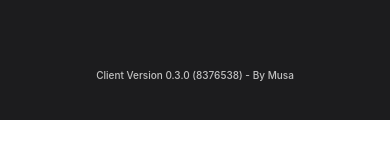
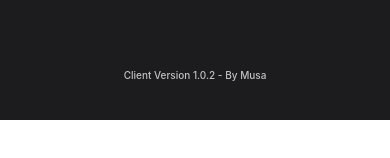
Before and after one commit to Spherrrical/CricketCounter, a React Native app: screen / in a window 390 px wide. Shown: the part 724-882 px from the top of the page. Built offline with nearby package versions, Linux system fonts and the light colour scheme.

Commit message:
fix: client num

```diff
--- a/App.tsx
+++ b/App.tsx
@@ -11,7 +11,7 @@ export default function App() {
               <StatusBar style="auto" />
               <Runs/>
               <Overs/>
-              <Text style={styles.title}>Client Version 0.3.0 (8376538) - By Musa</Text>
+              <Text style={styles.title}>Client Version 1.0.2 - By Musa</Text>
       </SafeAreaView>
   );
 }
```
